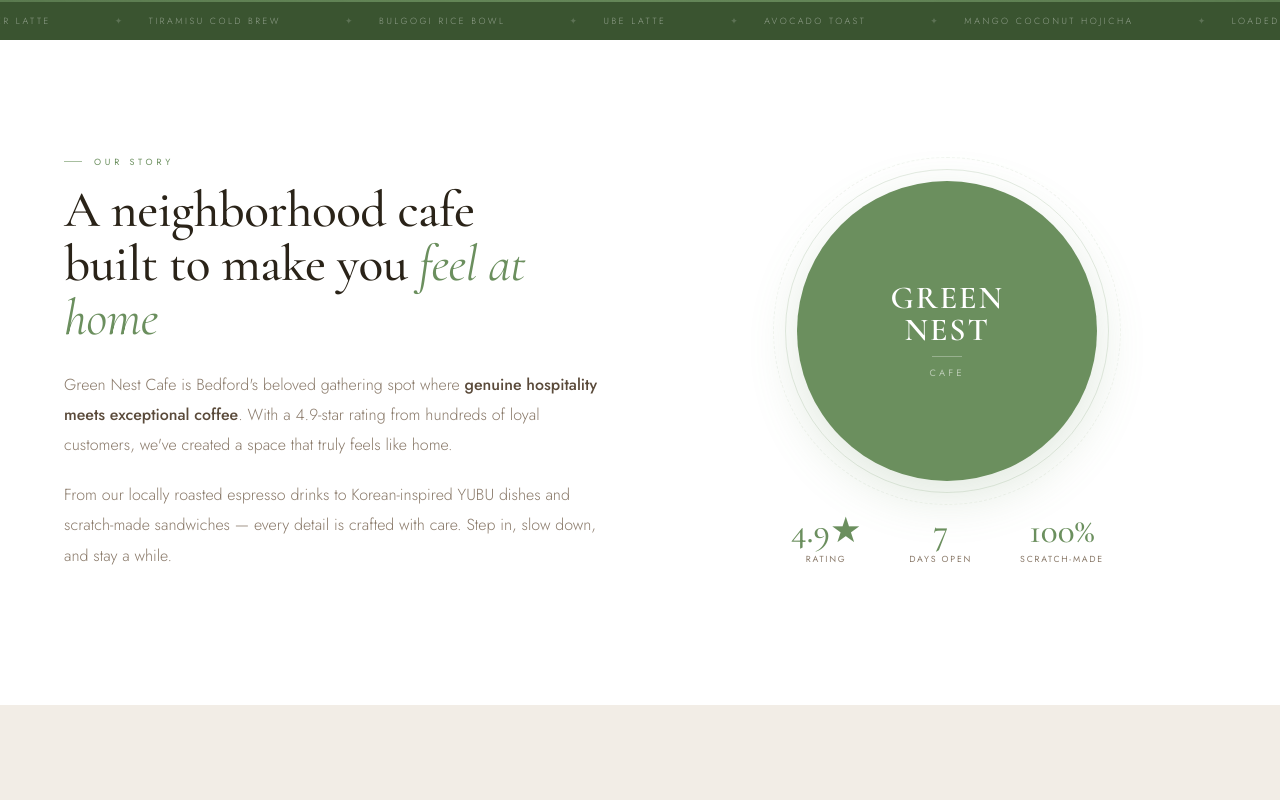
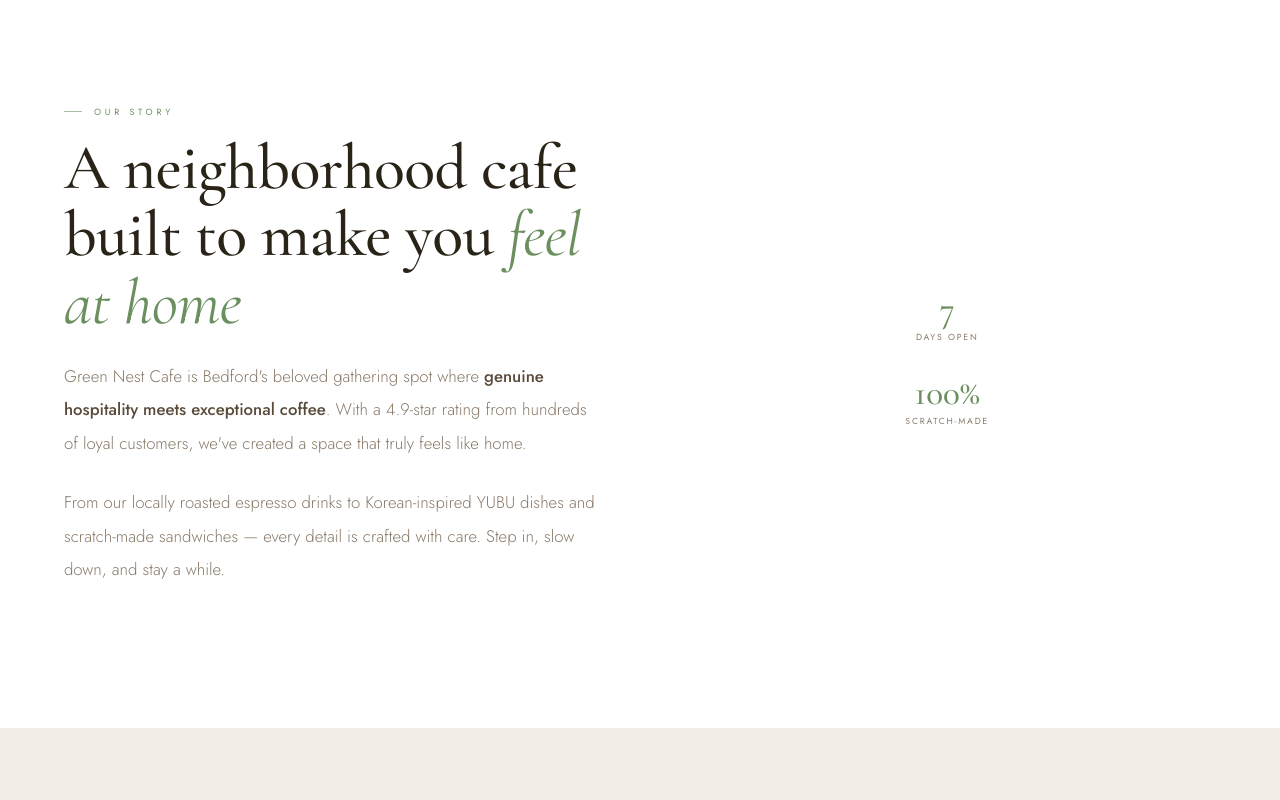
Before and after one commit to jayce-hash/greennestcafe, a plain HTML site: page index.html in a window 1280 px wide. Shown: the part 1100-1900 px from the top of the page. Drawn offline with nearby package versions, Linux system fonts and the light colour scheme.

Commit message:
Update index.html

```diff
--- a/index.html
+++ b/index.html
@@ -197,7 +197,7 @@ header.scrolled .nav-visit:hover { background:var(--sage-deep)!important; }
 .ey-line { width:18px; height:1px; background:var(--sage-light); flex-shrink:0; }
 .h2 {
   font-family:'Cormorant Garamond',serif;
-  font-size:clamp(2.4rem,4vw,3.8rem); font-weight:500;
+  font-size:clamp(3rem,5vw,5rem); font-weight:500;
   line-height:1.05; letter-spacing:-0.01em; color:var(--text); margin-bottom:1.5rem;
 }
 .h2 em { font-style:italic; color:var(--sage); }
@@ -206,23 +206,15 @@ header.scrolled .nav-visit:hover { background:var(--sage-deep)!important; }
 
 /* ── ABOUT ── */
 .about-grid { display:grid; grid-template-columns:1fr 1fr; gap:6vw; align-items:center; }
-.about-p { font-size:1rem; font-weight:300; line-height:1.9; color:var(--text-soft); margin-bottom:1.2rem; }
+.about-p { font-size:1.05rem; font-weight:300; line-height:2; color:var(--text-soft); margin-bottom:1.6rem; }
 .about-p strong { color:var(--text-mid); font-weight:500; }
 .about-visual { display:flex; flex-direction:column; align-items:center; gap:2rem; }
-.about-circle {
-  width:clamp(200px,26vw,300px); height:clamp(200px,26vw,300px);
-  border-radius:50%; background:var(--sage);
-  display:flex; flex-direction:column; align-items:center; justify-content:center;
-  position:relative; box-shadow:0 16px 50px rgba(107,143,94,0.2);
-}
-.about-circle::before { content:''; position:absolute; inset:-12px; border-radius:50%; border:1px solid rgba(107,143,94,0.18); }
-.about-circle::after { content:''; position:absolute; inset:-24px; border-radius:50%; border:1px dashed rgba(107,143,94,0.09); }
-.about-circle-name {
-  font-family:'Cormorant Garamond',serif; font-size:2rem; font-weight:600;
-  color:var(--white); letter-spacing:0.06em; line-height:1; text-align:center;
-}
-.about-circle-div { width:30px; height:1px; background:rgba(255,255,255,0.3); margin:0.6rem 0; }
-.about-circle-sub { font-size:0.58rem; letter-spacing:0.36em; text-transform:uppercase; color:rgba(255,255,255,0.55); }
+
+
+
+
+
+
 .about-stats { display:flex; gap:3rem; justify-content:center; }
 .astat { text-align:center; }
 .astat-n { font-family:'Cormorant Garamond',serif; font-size:2.2rem; font-weight:500; color:var(--sage); line-height:1; }
@@ -340,7 +332,7 @@ footer { background:var(--text); padding:5rem 5vw 2.5rem; }
 <!-- HEADER -->
 <header id="header">
   <a href="#" class="header-left">
-    <img src="Untitled design.png" alt="Green Nest Cafe" style="width:44px;height:44px;border-radius:50%;object-fit:cover;">
+    <img src="Untitled design.png" alt="Green Nest Cafe" style="width:44px;height:44px;object-fit:contain;">
 
     <div class="header-brand-col">
       <span class="header-brand-name">Green Nest Cafe</span>
@@ -357,11 +349,9 @@ footer { background:var(--text); padding:5rem 5vw 2.5rem; }
 
 <!-- HERO -->
 <section class="hero">
-  <div class="hero-ring"></div>
-  <div class="hero-ring"></div>
-  <div class="hero-ring"></div>
+
   <div class="hero-content">
-    <img src="Untitled design.png" alt="Green Nest Cafe" style="width:clamp(140px,18vw,200px);height:clamp(140px,18vw,200px);border-radius:50%;object-fit:cover;display:block;margin:0 auto 2.5rem;">
+    <img src="Untitled design.png" alt="Green Nest Cafe" style="width:clamp(140px,18vw,200px);height:auto;object-fit:contain;display:block;margin:0 auto 2.5rem;">
 
     <h1 class="hero-h1">GREEN<br>NEST</h1>
     <div class="hero-cafe">Cafe</div>
@@ -413,13 +403,7 @@ footer { background:var(--text); padding:5rem 5vw 2.5rem; }
         <p class="about-p reveal d2">From our locally roasted espresso drinks to Korean-inspired YUBU dishes and scratch-made sandwiches — every detail is crafted with care. Step in, slow down, and stay a while.</p>
       </div>
       <div class="about-visual reveal d2">
-        <div class="about-circle">
-          <span class="about-circle-name">GREEN<br>NEST</span>
-          <div class="about-circle-div"></div>
-          <span class="about-circle-sub">Cafe</span>
-        </div>
-        <div class="about-stats">
-          <div class="astat"><div class="astat-n">4.9★</div><div class="astat-l">Rating</div></div>
+
           <div class="astat"><div class="astat-n">7</div><div class="astat-l">Days Open</div></div>
           <div class="astat"><div class="astat-n">100%</div><div class="astat-l">Scratch-Made</div></div>
         </div>
@@ -603,7 +587,7 @@ footer { background:var(--text); padding:5rem 5vw 2.5rem; }
   <div class="footer-grid">
     <div>
 
-      <img src="Untitled design.png" alt="Green Nest Cafe" style="width:64px;height:64px;border-radius:50%;object-fit:cover;display:block;margin-bottom:1rem;">
+      <img src="Untitled design.png" alt="Green Nest Cafe" style="width:64px;height:auto;object-fit:contain;display:block;margin-bottom:1rem;">
       <span class="f-name">Green Nest Cafe</span>
       <span class="f-tag">Sip, Relax &amp; Reflect · Bedford, Texas</span>
       <p class="f-body">A cozy, light-filled neighborhood cafe where every cup is made with care and every guest feels at home.</p>
```
